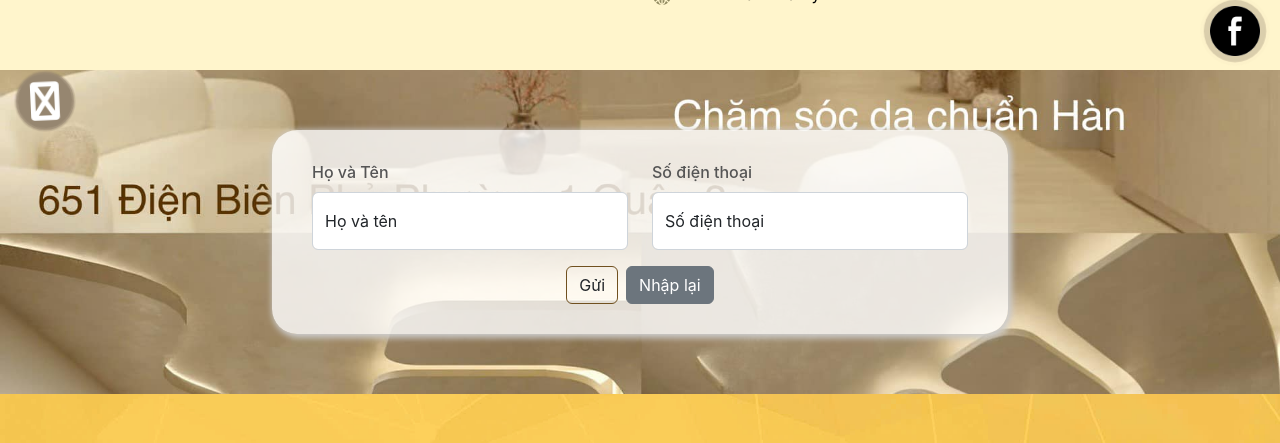
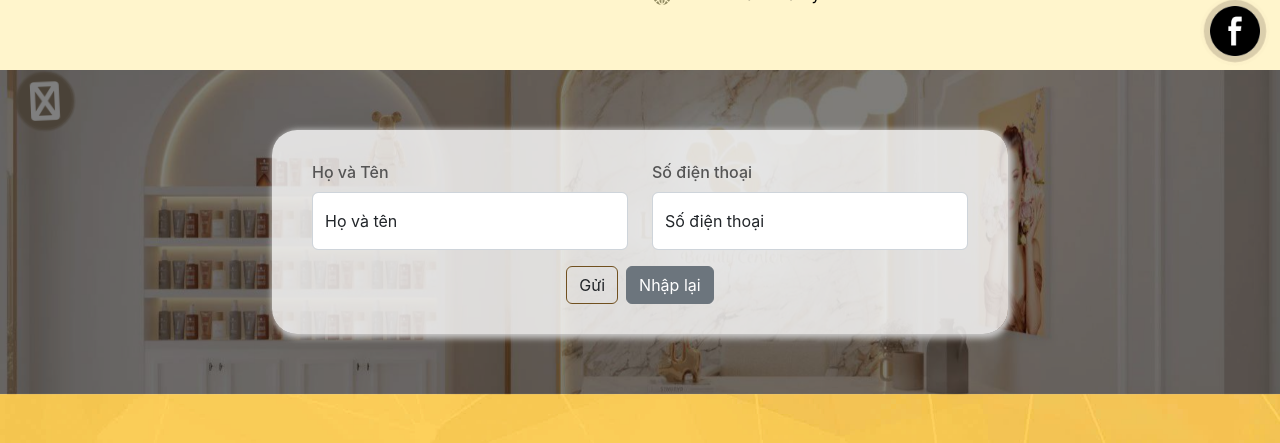
Before and after one commit to NgoKien15802/LaHi-Beauty-Center, a React (Create React App) app: page /contact in a window 1280 px wide. Shown: the part 624-1067 px from the top of the page. Built offline with nearby package versions, Linux system fonts and the light colour scheme; no server answers.

Commit message:
fix bg form

```diff
--- a/public/index.html
+++ b/public/index.html
@@ -70,7 +70,7 @@
         var BASE = 'http://lahibeautycenter.com.vn/';
         var CSRF_TOKEN = '/load-token';
         var WEBSITE_NAME = 'LaHi Beauty Center';
-        var RECAPTCHA_ACTIVE = true;
+        var RECAPTCHA_ACTIVE = false;
         var RECAPTCHA_SITEKEY = '6Lc3IokqAAAAAEFyCF5VyRhUrXhFFhzaNN5Cji3P';
         var GOTOP = 'upload/trangchu/top.png';
         var CART_URL = {
@@ -84,7 +84,7 @@
 
     <!-- External Scripts -->
     <script src="https://unpkg.com/aos@next/dist/aos.js"></script>
-    <script src="https://www.google.com/recaptcha/api.js?render=YOUR_SITE_KEY"></script>
+    <script src="https://www.google.com/recaptcha/api.js?render=6Lc3IokqAAAAAEFyCF5VyRhUrXhFFhzaNN5Cji3P"></script>
     <script src="https://code.jquery.com/jquery-3.6.0.min.js"></script>
     <script src="assets/splide/splide.min.js"></script>
     <script src="assets/js/shiner.js"></script>
--- a/src/pages/Contact.js
+++ b/src/pages/Contact.js
@@ -158,10 +158,23 @@ const Contact = () => {
            className="contac_form"
            style={{
              background:
-              "url('upload/news/462767223122112361532539291361829581168189458n-1732160429.jpg') no-repeat center center / cover",
+               "url('upload/about/nen.jpeg') no-repeat center center / cover",
+             position: "relative",
            }}
          >
-          <div className="section contact-form">
+           {/* Overlay */}
+           <div
+             style={{
+               position: "absolute",
+               top: 0,
+               left: 0,
+               right: 0,
+               bottom: 0,
+               backgroundColor: "rgba(0, 0, 0, 0.5)",
+               zIndex: 1,
+             }}
+           />
+          <div className="section contact-form" style={{ position: "relative", zIndex: 2 }}>
             <div className="container">
               <div className="row justify-content-center">
                 <div className="col-12 col-lg-8">
```
Also changed, not shown: public/assets/caches/lahi.css. Lines whose indentation alone changed are shown as unchanged.
